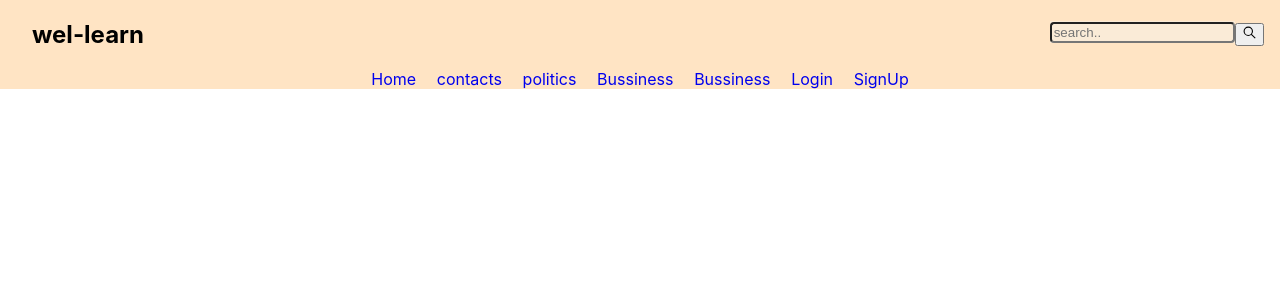
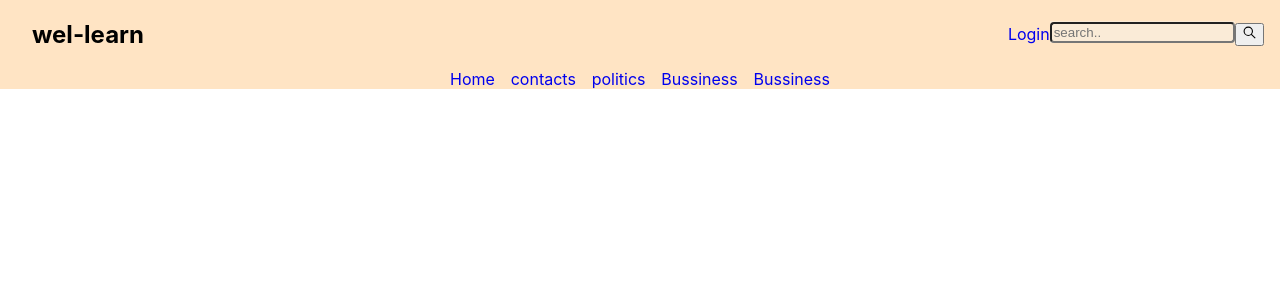
Before and after one commit to praladchy/reactapp, a React (Create React App) app: page / in a window 1280 px wide. Shown: the top 300 px of the page. Built offline with nearby package versions, Linux system fonts and the light colour scheme.

Commit message:
rendring login to logout

```diff
--- a/src/Component/Dummydata/Navdata.jsx
+++ b/src/Component/Dummydata/Navdata.jsx
@@ -19,14 +19,18 @@ const Navdata = [
         url: "/Bussiness",
         lable: "Bussiness",
     },
-    {
-        url: "/Login",
-        lable: "Login",
-    },
-    {
-        url: "/SignUp",
-        lable: "SignUp",
-    },
+    // {
+    //     url: "/Login",
+    //     lable: "Login",
+    // },
+    // {
+    //     url: "/SignUp",
+    //     lable: "SignUp",
+    // },
+    // {
+    //     url: "/LoginSignUp",
+    //     lable: "LoginSignUp",
+    // },
 ]
 
 export { Navdata };
--- a/src/Component/Navigation/bottomNavigation/Bottomnavigation.css
+++ b/src/Component/Navigation/bottomNavigation/Bottomnavigation.css
@@ -19,3 +19,6 @@
 
     text-decoration: none;
 }
+.Login-Bottom-Navigation-container{
+    margin-left: auto;
+}
--- a/src/Component/Navigation/bottomNavigation/Bottomnavigation.jsx
+++ b/src/Component/Navigation/bottomNavigation/Bottomnavigation.jsx
@@ -2,18 +2,23 @@ import React from "react";
 import { NavLink } from "react-router-dom";
 import "./Bottomnavigation.css";
 
-const Bottomnavigation = ({ Navdata=[] }) => {
-  return (
+const Bottomnavigation = ({ Navdata = [] }) => {
+  return (<>
     <div className="main-bottom-container">
       <div className="bottom-container">
+
+
         {Navdata.map((each, index) => (
-          <div  key={index}>
+          <div key={index}>
             <NavLink className="bottom-nav-container" to={each.url} >{each.lable}</NavLink>
           </div>
         ))}
 
       </div>
     </div>
+
+
+  </>
   );
 };
 
--- a/src/Component/Navigation/topnavigation/Topnavigation.css
+++ b/src/Component/Navigation/topnavigation/Topnavigation.css
@@ -24,7 +24,7 @@
     margin-left: auto;
     /* text-align: flex-end; */
     /* padding-right: 5em; */
-
+row-gap: 10px;
 
 }
 
--- a/src/Component/Navigation/topnavigation/Topnavigation.jsx
+++ b/src/Component/Navigation/topnavigation/Topnavigation.jsx
@@ -1,13 +1,16 @@
-import React from "react";
+import React, { Fragment,useState } from "react";
 import { ButtonWithIcon } from "../../../Shared/buttonfield/ButtonWithIcon";
 import './Topnavigation.css'
 import { GrSearch } from 'react-icons/gr';
 import { SearchInput } from "../../../Shared/inputfield/SearchInput";
 
-
+import { NavLink } from "react-router-dom";
 
 
 const Topnavigation = () => {
+  const[login,setlogin]=useState("Login")
+  const handleEvent=()=>{
+    setlogin("LogOut")}
   return (
     <div>
 
@@ -18,13 +21,20 @@ const Topnavigation = () => {
 
 
         <div className="search-side-container">
+          <div className="Login-Bottom-Navigation-container">
+
+            <NavLink to="/Login" className="bottom-nav-container"onClick={handleEvent}>{login}</NavLink>
+          </div>
+          <Fragment>
           <div className='search-container'>
-                <SearchInput  />
+            <SearchInput />
           </div>
           <div className='button-container'>
             <ButtonWithIcon icon={<GrSearch color="blue" />} />
 
+
           </div>
+          </Fragment>
         </div>
 
       </div>
--- a/src/Page/Login/Login.jsx
+++ b/src/Page/Login/Login.jsx
@@ -1,6 +1,8 @@
 import React, { useState } from 'react'
+import { Routes, NavLink, Route } from 'react-router-dom';
 // import { NavLink } from 'react-router-dom'
 import Lable from '../../Shared/Lable/Lable'
+import SignUp from '../SignUp/SignUp';
 import './Login.css'
 const About = () => {
 
@@ -20,6 +22,8 @@ const About = () => {
     });
     console.log(response, 'response')
   };
+
+
   return (
 
 
@@ -38,10 +42,20 @@ const About = () => {
             </div>
             <div className='Login-Cancle-Button-container'>
               <div className='Login-button-Container'>
-                <button className='button-Container' type="submit" >Login</button>
+                <NavLink to="/">
+                  <button className='button-Container' type="submit" >Login</button>
+                  </NavLink>
               </div>
+              <><p>or</p></>
               <div className='Cancle-button-Container'>
-                <button className='button-Container' >Cancle</button>
+                {/* <BrowserRouter> */}
+
+                <NavLink to="/SignUp"><button className='button-Container' >SignUp</button></NavLink>
+                {/* <Routes>
+                    <Route path="/SignUp" element={<SignUp />} />
+                  </Routes> */}
+
+                {/* </BrowserRouter> */}
               </div>
             </div>
           </form>
--- /dev/null
+++ b/src/Page/Login/LoginSignUp.jsx
@@ -0,0 +1,32 @@
+import React, { useState } from 'react'
+import { NavLink } from 'react-router-dom'
+import Login from "../Login/Login"
+import SignUp from '../SignUp/SignUp'
+
+const LoginSignUp = () => {
+    let [authMode, setAuthMode] = useState("signin")
+
+    const changeAuthMode = () => {
+        setAuthMode(authMode === "Login" ? "signup" : "login")
+    }
+    if (authMode === Login) {
+    return (
+        <div>
+                <div className="text-center">
+                    Not registered yet?{" "}
+                    <span className="link-primary" onClick={changeAuthMode}>
+                        Sign Up
+                    </span>
+                </div>
+                <Login />
+            </div>
+        )
+    }
+    return (
+        <div>
+            <SignUp />
+        </div>
+    )
+}
+
+export default LoginSignUp
--- a/src/Page/SignUp/SignUp.jsx
+++ b/src/Page/SignUp/SignUp.jsx
@@ -10,7 +10,11 @@ const SignUp = () => {
   const[username,setUsername]=useState("")
   const[password,setPassword]=useState("")
   const[email,setEmail]=useState("")
+  const[login,setlogin]=useState("Create")
   const history=useNavigate()
+const handleEvent=()=>{
+  setlogin("LogOUt")
+}
 
   const handleSignUp=async(e)=>{
     e.preventDefault()
@@ -60,7 +64,7 @@ const SignUp = () => {
           </div>
           <div className='Signup-Cancle-Button-container'>
             <div className='Signup-button-Container' >
-               <button className='button-Container'onClick={handleSignUp}>Create</button>
+               <button className='button-Container'onClick={handleSignUp} onPress={handleEvent}>{login}</button>
             </div>
             <div className='Cancle-button-Container'>
             <button className='button-Container'>Cancle</button>
```
Also changed, not shown: src/Component/Dummydata/Navpath.jsx (+7 -1 lines). Lines whose indentation alone changed are shown as unchanged.
